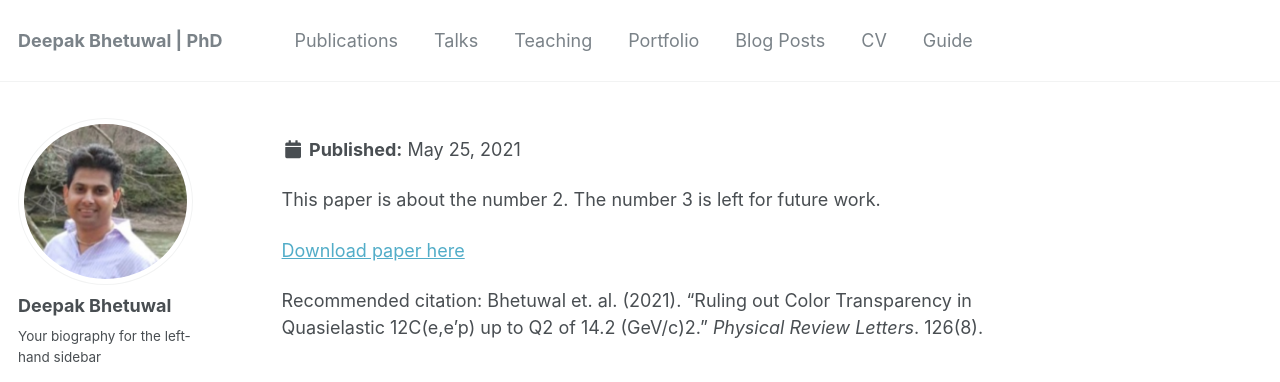
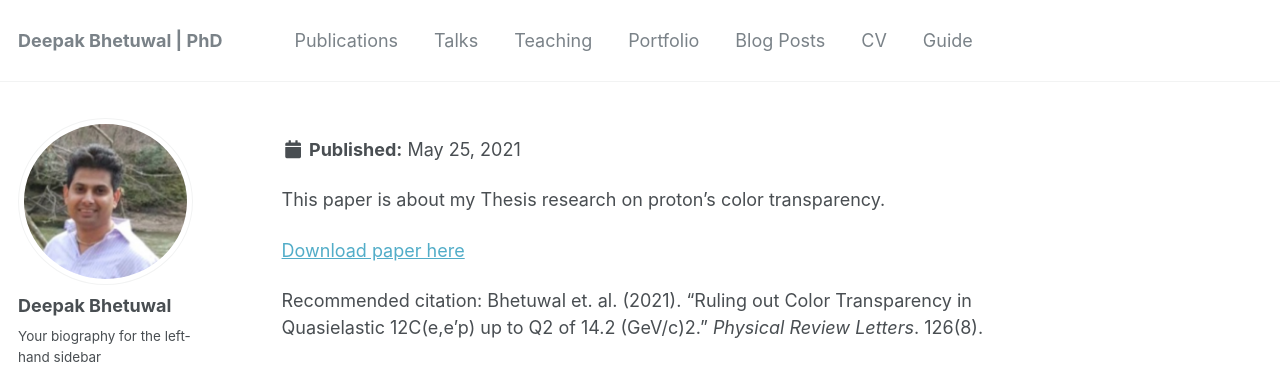
Before and after one commit to dkb208/dkb208.github.io, a Jekyll site: the page built from _publications/2010-10-01-paper-title-number-2.md, in a window 1280 px wide. Shown: the top 382 px of the page. Built offline with Jekyll 4.4.1, drawn with Linux system fonts in a browser that asks for light colours; some web fonts are replaced.

Commit message:
Update 2010-10-01-paper-title-number-2.md

```diff
--- a/_publications/2010-10-01-paper-title-number-2.md
+++ b/_publications/2010-10-01-paper-title-number-2.md
@@ -9,7 +9,7 @@ paperurl: 'http://academicpages.github.io/files/paper2.pdf'
 citation: 'Bhetuwal et. al. (2021). &quot;Ruling out Color Transparency in Quasielastic 12C(e,e'p) up to Q2 of 14.2 (GeV/c)2.&quot; <i>Physical Review Letters</i>. 126(8)'
 
 ---
-This paper is about the number 2. The number 3 is left for future work.
+This paper is about my Thesis research on proton's color transparency.
 
 [Download paper here](https://journals.aps.org/prl/abstract/10.1103/PhysRevLett.126.082301)
 
```
